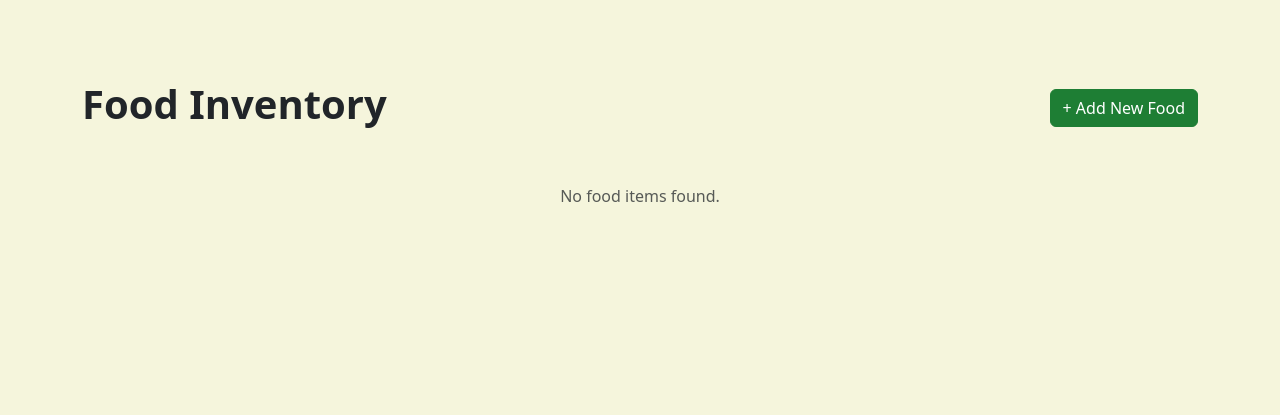
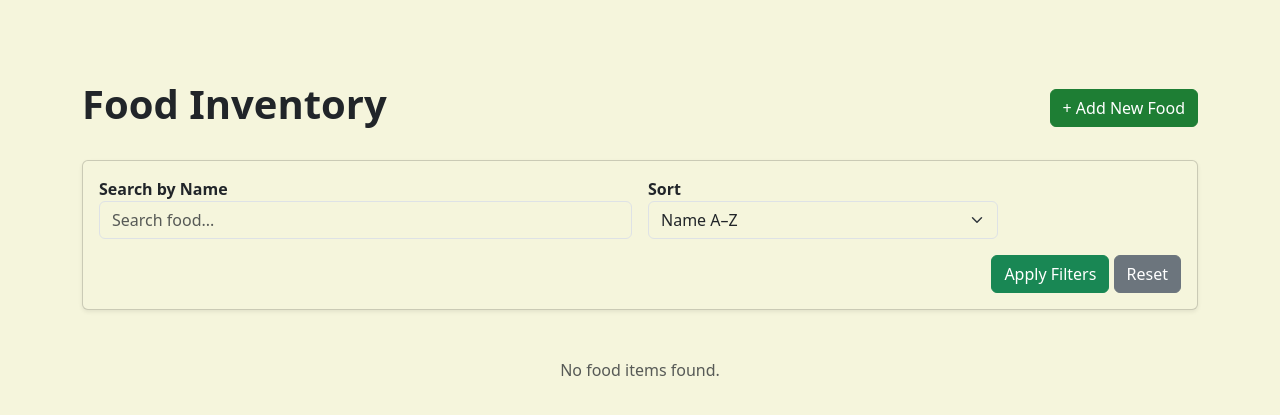
Before and after one commit to Nkitchen86-FHSU/finalprojectNicholasKitchen, a Django app: page /food/ in a window 1280 px wide. Shown: the part 56-471 px from the top of the page. Run offline with Django 5.2, Linux system fonts and the light colour scheme; the visitor is signed in with stand-in values (Sample User, id 1); data that the repository does not hold is empty.

Commit message:
Updated food index view and html to include search, sorting.

```diff
--- a/finalprojectNicholasKitchen/zooventory/templates/zooventory/food/index.html
+++ b/finalprojectNicholasKitchen/zooventory/templates/zooventory/food/index.html
@@ -4,34 +4,75 @@
 
 {% block content %}
 <div class="container my-5">
+
+    <!-- Top Header -->
     <div class="d-flex justify-content-between align-items-center mb-4">
         <h1 class="text-dark fw-bold">Food Inventory</h1>
-        {% if user.is_authenticated %}
         <a href="{% url 'food_create' %}" class="btn btn-primary">+ Add New Food</a>
-        {% endif %}
     </div>
 
-    {% if food_list %}
+    <!-- Search + Sort Form -->
+    <form method="GET" class="card p-3 shadow-sm mb-4" style="background-color: #f5f5dc;">
+        <div class="row g-3">
+
+            <!-- SEARCH -->
+            <div class="col-md-6">
+                <label class="fw-bold">Search by Name</label>
+                <input type="text" name="search" class="form-control"
+                       placeholder="Search food..."
+                       value="{{ search|default_if_none:'' }}">
+            </div>
+
+            <!-- SORT -->
+            <div class="col-md-4">
+                <label class="fw-bold">Sort</label>
+                <select name="sort" class="form-select">
+                    <option value="name_asc" {% if sort == 'name_asc' %}selected{% endif %}>Name A–Z</option>
+                    <option value="name_desc" {% if sort == 'name_desc' %}selected{% endif %}>Name Z–A</option>
+                </select>
+            </div>
+
+            <!-- SUBMIT BUTTON -->
+            <div class="mt-3 text-end">
+                <button class="btn btn-success">Apply Filters</button>
+                <a href="{% url 'food_index' %}" class="btn btn-secondary">Reset</a>
+            </div>
+        </div>
+    </form>
+
+
+    <!-- Food Cards -->
+    {% if food %}
         <div class="row row-cols-1 row-cols-md-2 g-4">
-            {% for f in food_list %}
+            {% for f in food %}
             <div class="col">
                 <div class="card shadow-sm border-0 h-100">
+
+                    <!-- Card Header -->
                     <div class="card-header text-light" style="background-color: #1e7e34;">
                         <h5 class="mb-0">{{ f.name }}</h5>
                     </div>
+
+                    <!-- Card Body -->
                     <div class="card-body" style="background-color: #f5f5dc;">
-                        <p class="mb-2"><strong>Amount:</strong> {{ f.amount }} {{ f.get_unit_display }}</p>
+                        <p class="mb-2">
+                            <strong>Amount:</strong> {{ f.amount }} {{ f.measurement }}
+                        </p>
 
                         {% if user.id == f.owner.id %}
-                        <a href="{% url 'food_update' f.id %}" class="btn btn-outline-success btn-sm mt-2">Edit</a>
+                        <a href="{% url 'food_update' f.id %}"
+                           class="btn btn-outline-success btn-sm mt-2">Edit</a>
                         {% endif %}
                     </div>
+
                 </div>
             </div>
             {% endfor %}
         </div>
+
     {% else %}
         <p class="text-center text-muted mt-5">No food items found.</p>
     {% endif %}
+
 </div>
 {% endblock %}
--- a/finalprojectNicholasKitchen/zooventory/views.py
+++ b/finalprojectNicholasKitchen/zooventory/views.py
@@ -469,7 +469,24 @@ def uniqueanimal_search(request):
 @login_required
 def food_index(request):
     food_list = Food.objects.filter(owner=request.user)
-    return render(request, 'zooventory/food/index.html', {'food_list': food_list})
+
+    # Sort by food name ascending or descending
+    sort = request.GET.get('sort', 'name')
+    if sort == 'name_asc':
+        food_list = food_list.order_by('name')
+    elif sort == 'name_desc':
+        food_list = food_list.order_by('-name')
+
+    # Search by name
+    search = request.GET.get('search')
+    if search:
+        food_list = food_list.filter(Q(name__icontains=search))
+
+    return render(request, 'zooventory/food/index.html', {
+        'food': food_list,
+        'sort': sort,
+        'search': search,
+    })
 
 @login_required
 def food_create(request):
```
